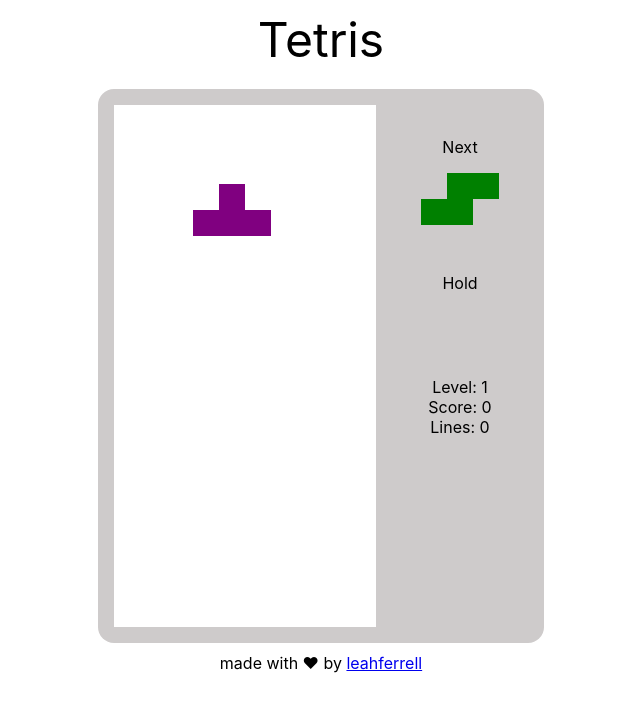
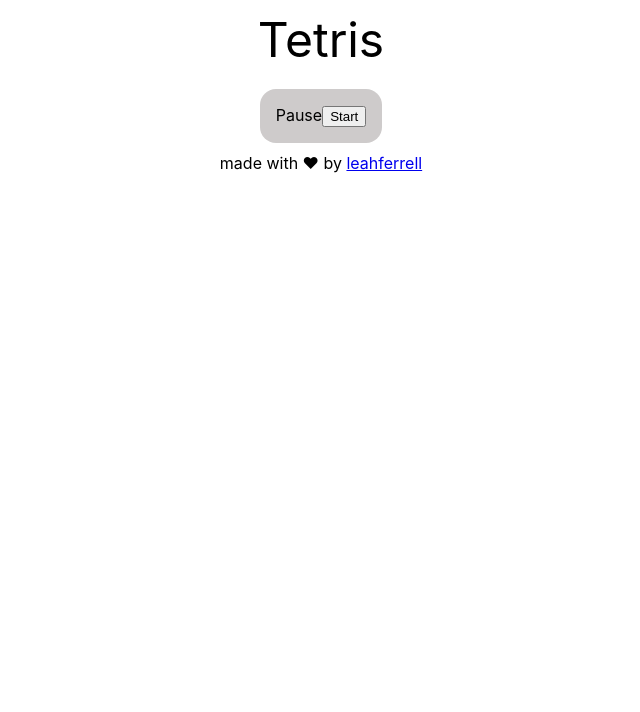
Before and after one commit to leahferrell/tetris-react, a React (Create React App) app: page /#/ in a window 1280 px wide. Shown: the top 712 px of the page, without its empty margins (319-959 px from the left). Built offline with nearby package versions, Linux system fonts and the light colour scheme.

Commit message:
setting pause

```diff
--- a/src/pages/tetris/tetris-page.tsx
+++ b/src/pages/tetris/tetris-page.tsx
@@ -6,6 +6,7 @@ import {RootState} from '../../state/store'
 
 import './tetris-page.scss'
 import GameView from '../../views/game-view/game-view'
+import PauseView from '../../views/pause-view/pause-view'
 
 const TetrisPage = () => {
 	const isPaused = useSelector((state: RootState) => state.game.paused)
@@ -17,10 +18,14 @@ const TetrisPage = () => {
 		<div className="tetris-page" onKeyDown={(event) => dispatch(handleKeyPress(event))} tabIndex={-1}>
 			<div className="tetris-page__title">Tetris</div>
 			<div className="tetris-page__content">
-				<GameView
-					isPaused={isPaused}
-					tickInterval={tickInterval}
-				/>
+				{
+					isPaused ?
+						<PauseView/>
+						: <GameView
+							isPaused={isPaused}
+							tickInterval={tickInterval}
+						/>
+				}
 			</div>
 		</div>
 	)
--- a/src/state/game/game-slice.ts
+++ b/src/state/game/game-slice.ts
@@ -3,6 +3,7 @@ import {TICK_INTERVAL} from '../../data/game'
 
 export interface GameState {
 	gameOver: boolean,
+	interval?: NodeJS.Timeout,
 	level: number,
 	lines: number,
 	paused: boolean,
@@ -15,7 +16,7 @@ const initialState: GameState = {
 	gameOver: false,
 	level: 1,
 	lines: 0,
-	paused: false,
+	paused: true,
 	remainingLines: 10,
 	score: 0,
 	tickInterval: TICK_INTERVAL
@@ -36,12 +37,27 @@ export const gameSlice = createSlice({
 			}
 		},
 		pause: (state: GameState) => {
+			if (state.interval != null) {
+				clearInterval(state.interval) // TODO: figure out where to put this since this is a side effect
+			}
+
 			return {
 				...state,
+				interval: undefined,
 				paused: !state.paused
+			}
+		},
+		createdInterval: (state: GameState, action: PayloadAction<NodeJS.Timeout>) => {
+			if (state.interval != null) {
+				clearInterval(state.interval) // TODO: figure out where to put this since this is a side effect
+			}
+
+			return {
+				...state,
+				interval: action.payload
 			}
 		}
 	}
 })
 
-export const { pause, removedLines } = gameSlice.actions
+export const { pause, removedLines, createdInterval } = gameSlice.actions
--- a/src/views/game-view/game-view.tsx
+++ b/src/views/game-view/game-view.tsx
@@ -1,5 +1,5 @@
-import React, {useEffect, useState} from 'react'
-import {useDispatch} from 'react-redux'
+import React, {useEffect} from 'react'
+import {useDispatch, useSelector} from 'react-redux'
 
 import {GridContainer} from '../../components/grid/grid'
 import {HoldShapeWindow, NextShapeWindow} from '../../components/shape-window/shape-window'
@@ -7,6 +7,8 @@ import {tick} from '../../controller/game-controller/game-controller'
 import StatsView from '../stats-view/stats-view'
 
 import './game-view.scss'
+import {createdInterval} from '../../state/game/game-slice'
+import {RootState} from '../../state/store'
 
 interface GameViewProps {
 	isPaused: boolean,
@@ -14,23 +16,17 @@ interface GameViewProps {
 }
 
 const GameView = ({ isPaused, tickInterval }: GameViewProps) => {
-	const [currentInterval, setCurrentInterval] = useState<NodeJS.Timeout | null>(null)
+	const currentInterval = useSelector((state: RootState) => state.game.interval)
 
 	const dispatch = useDispatch()
 
 	useEffect(() => {
-		if (currentInterval != null) {
-			clearInterval(currentInterval)
-		}
-
-		if (isPaused) {
-			setCurrentInterval(null)
-		} else {
+		if (currentInterval == null) {
 			const interval = setInterval(() => {
 				dispatch(tick())
 			}, tickInterval)
 
-			setCurrentInterval(interval)
+			dispatch(createdInterval(interval))
 		}
 		// eslint-disable-next-line
 	}, [dispatch, tickInterval, isPaused])
--- a/src/views/pause-view/pause-view.tsx
+++ b/src/views/pause-view/pause-view.tsx
@@ -1,11 +1,15 @@
 import {handleKeyPress} from '../../controller/input-controller/input-controller'
 import {useDispatch} from 'react-redux'
+import {gameSlice} from '../../state/game/game-slice'
 
 const PauseView = () => {
 	const dispatch = useDispatch()
 
 	return (
-		<div onKeyDown={(event) => dispatch(handleKeyPress(event))} tabIndex={-1}>Pause</div>
+		<div onKeyDown={(event) => dispatch(handleKeyPress(event))} tabIndex={-1}>
+			Pause
+			<button onClick={() => dispatch(gameSlice.actions.pause())}>Start</button>
+		</div>
 	)
 }
 
```
